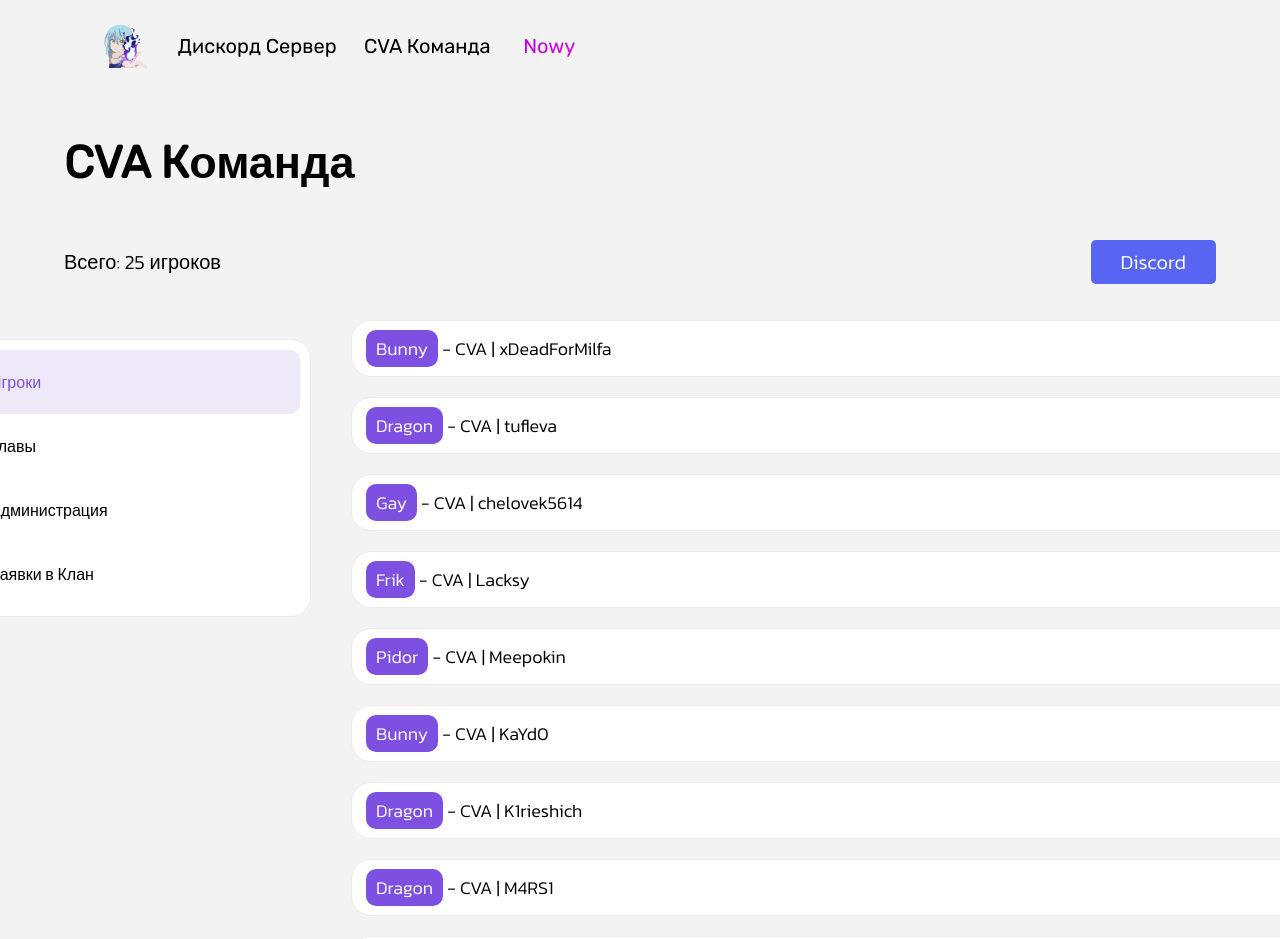
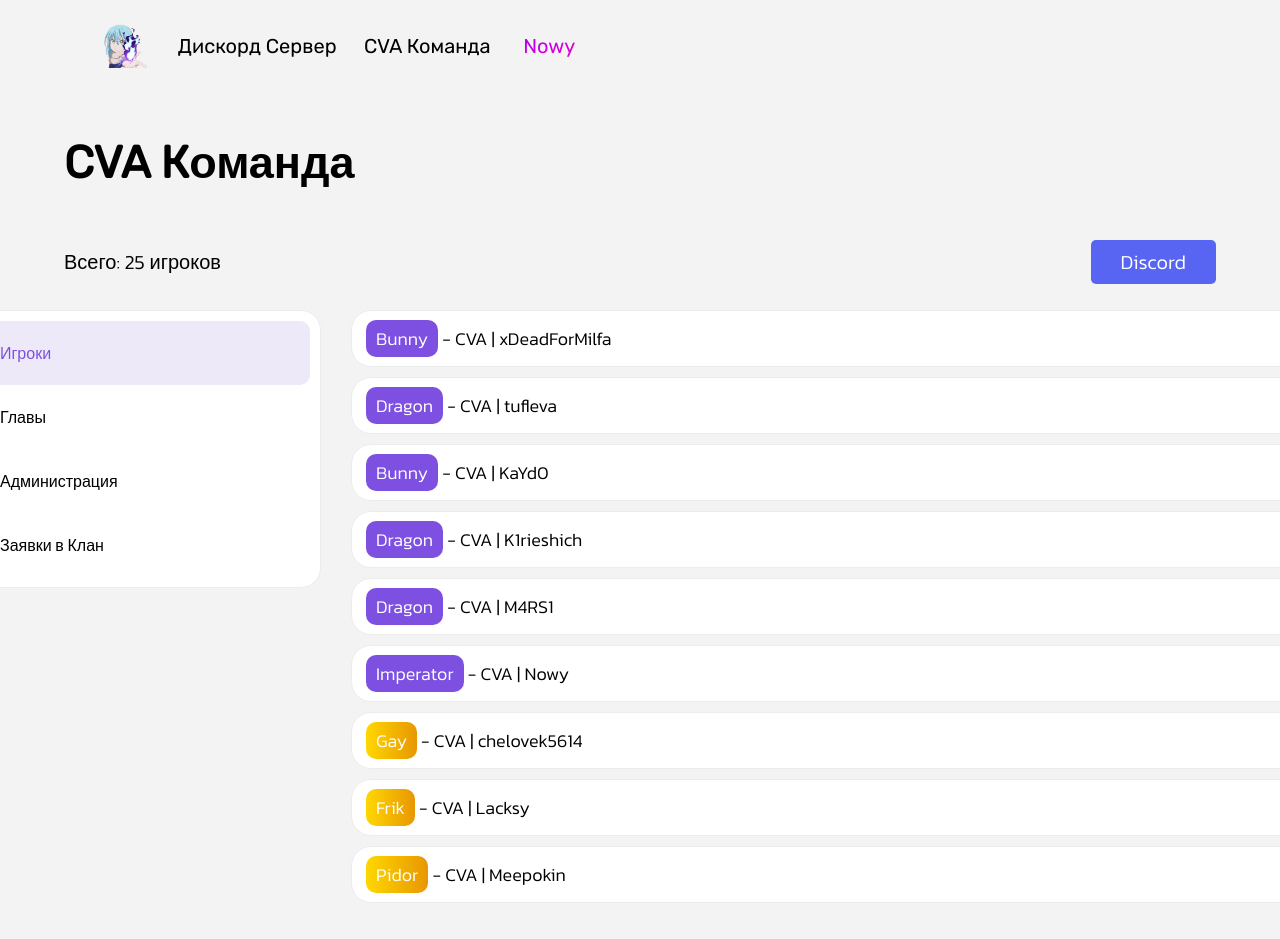
Before and after one commit to TheNowy/Tempo, a React (Vite) app: page /Commands in a window 1280 px wide. Shown: the top 939 px of the page. Built offline with nearby package versions, Linux system fonts and the light colour scheme.

Commit message:
CustomRolesColor

```diff
--- a/src/components/pages/Commands/Sandbox/Sandbox.module.scss
+++ b/src/components/pages/Commands/Sandbox/Sandbox.module.scss
@@ -10,7 +10,7 @@
   .container {
     display: flex;
     justify-content: center;
-    align-items: center;
+    align-items: start;
 
     .Drop_Box {
       margin-right: 30px;
@@ -19,7 +19,6 @@
       justify-content: center;
       align-items: center;
       position: relative;
-      top: -14.5rem;
       padding: 10px;
       border-radius: 20px;
       border: solid 1px #ececec;
@@ -73,8 +72,8 @@
     display: none;
 
     .players {
-      margin: 10px;
       width: 60rem;
+      margin-bottom: 10px;
       display: flex;
       justify-content: start;
       align-items: center;
@@ -93,6 +92,10 @@
           padding: 5px 10px;
           border-radius: 10px;
         }
+
+        .Cusrom {
+          background: linear-gradient(to right, gold, rgb(232, 151, 0));
+        }
       }
     }
   }
@@ -100,7 +103,7 @@
     width: 100%;
     display: flex;
     justify-content: start;
-    align-items: center;
+    align-items: start;
     max-width: 100%;
     min-height: 100vh;
 
--- a/src/components/pages/Commands/Sandbox/Sandbox.tsx
+++ b/src/components/pages/Commands/Sandbox/Sandbox.tsx
@@ -1,5 +1,5 @@
 import Style from "./Sandbox.module.scss";
-import { useState , useEffect} from "react";
+import { useState, useEffect } from "react";
 
 import FormatListBulletedIcon from "@mui/icons-material/FormatListBulleted";
 import SupervisorAccountIcon from "@mui/icons-material/SupervisorAccount";
@@ -8,7 +8,6 @@ import AdminPanelSettingsIcon from "@mui/icons-material/AdminPanelSettings";
 const Sandbox = () => {
   const [toggleState, setToggleState] = useState(1);
   const [headerScroll, setHeaderScroll] = useState(false);
-
 
   useEffect(() => {
     const changeBackground = () => {
@@ -35,9 +34,10 @@ const Sandbox = () => {
     <>
       <div className={Style.Page_Wrapper}>
         <div className={Style.container}>
-          <div className={`${Style.Drop_Box} ${
+          <div
+            className={`${Style.Drop_Box} ${
               headerScroll ? Style.active3 : ""
-            }`} >
+            }`}>
             <div
               className={
                 toggleState === 1 ? Style.Drop_Uvs_Box : Style.Drop_Vs_Box
@@ -86,21 +86,6 @@ const Sandbox = () => {
             </div>
             <div className={Style.players}>
               <h1>
-                <span>Gay</span> - CVA | chelovek5614
-              </h1>
-            </div>
-            <div className={Style.players}>
-              <h1>
-                <span>Frik</span> - CVA | Lacksy
-              </h1>
-            </div>
-            <div className={Style.players}>
-              <h1>
-                <span>Pidor</span> - CVA | Meepokin
-              </h1>
-            </div>
-            <div className={Style.players}>
-              <h1>
                 <span>Bunny</span> - CVA | KaYd0
               </h1>
             </div>
@@ -117,6 +102,21 @@ const Sandbox = () => {
             <div className={Style.players}>
               <h1>
                 <span>Imperator</span> - CVA | Nowy
+              </h1>
+            </div>
+            <div className={Style.players}>
+              <h1>
+                <span className={Style.Cusrom}>Gay</span> - CVA | chelovek5614
+              </h1>
+            </div>
+            <div className={Style.players}>
+              <h1>
+                <span className={Style.Cusrom}>Frik</span> - CVA | Lacksy
+              </h1>
+            </div>
+            <div className={Style.players}>
+              <h1>
+                <span className={Style.Cusrom}>Pidor</span> - CVA | Meepokin
               </h1>
             </div>
           </div>
```
